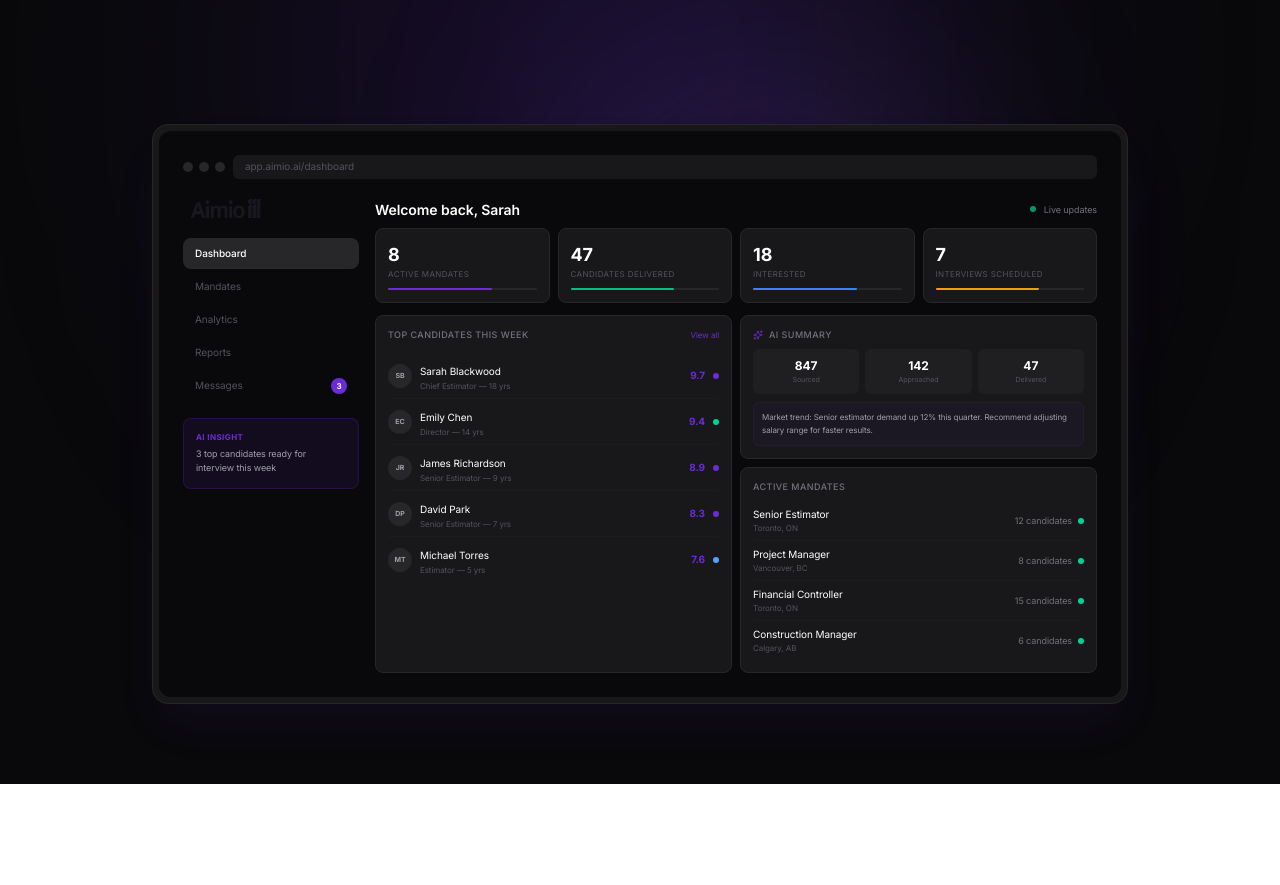
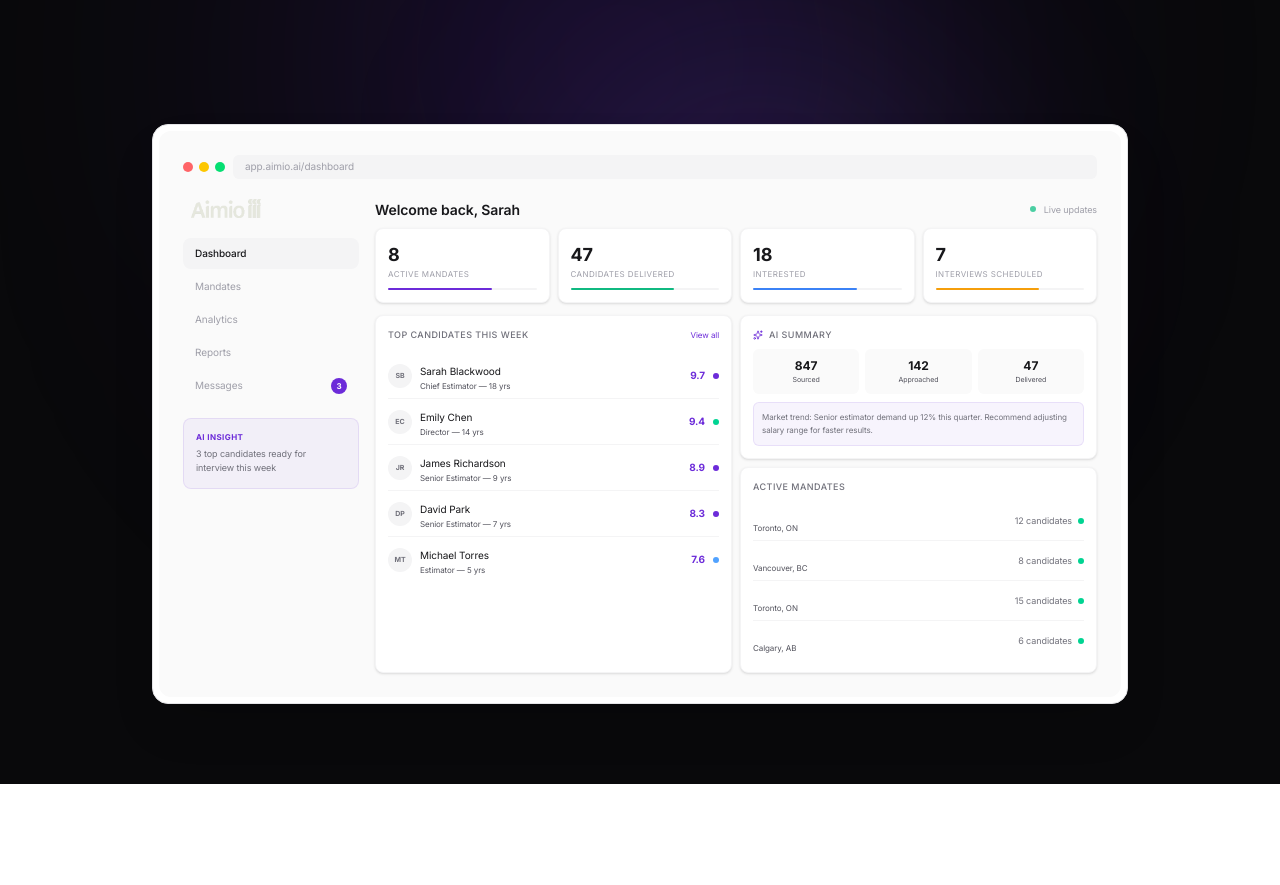
Before and after one commit to Aimio-virtual-recruiter/aimio-client-portal, a Next.js app: page /landing in a window 1280 px wide. Shown: the part 580-1465 px from the top of the page. Built offline with nearby package versions, Linux system fonts and the light colour scheme.

Commit message:
White sneak peek preview - high contrast on dark hero

```diff
--- a/src/app/landing/page.tsx
+++ b/src/app/landing/page.tsx
@@ -65,17 +65,17 @@ export default function LandingPage() {
 
         {/* Product Preview — Premium */}
         <div className="relative z-10 max-w-5xl mx-auto px-6 pb-20">
-          <div className="bg-zinc-900 rounded-2xl border border-zinc-800 p-1.5 shadow-2xl shadow-[#6C2BD9]/10">
-            <div className="bg-zinc-950 rounded-xl p-6">
+          <div className="bg-white rounded-2xl border border-zinc-200 p-1.5 shadow-2xl shadow-black/20">
+            <div className="bg-[#fafafa] rounded-xl p-6">
               {/* Browser bar */}
               <div className="flex items-center gap-2 mb-5">
                 <div className="flex gap-1.5">
-                  <div className="w-2.5 h-2.5 rounded-full bg-zinc-800" />
-                  <div className="w-2.5 h-2.5 rounded-full bg-zinc-800" />
-                  <div className="w-2.5 h-2.5 rounded-full bg-zinc-800" />
+                  <div className="w-2.5 h-2.5 rounded-full bg-red-400" />
+                  <div className="w-2.5 h-2.5 rounded-full bg-yellow-400" />
+                  <div className="w-2.5 h-2.5 rounded-full bg-green-400" />
                 </div>
-                <div className="flex-1 bg-zinc-900 rounded-md h-6 flex items-center px-3">
-                  <span className="text-[10px] text-zinc-600">app.aimio.ai/dashboard</span>
+                <div className="flex-1 bg-zinc-100 rounded-md h-6 flex items-center px-3">
+                  <span className="text-[10px] text-zinc-400">app.aimio.ai/dashboard</span>
                 </div>
               </div>
 
@@ -83,7 +83,7 @@ export default function LandingPage() {
                 {/* Sidebar */}
                 <div className="w-44 shrink-0 space-y-0.5">
                   <div className="flex items-center gap-2 mb-5 px-2">
-                    <Image src="/aimio-logo.png" alt="Aimio" width={70} height={20} className="invert opacity-90" />
+                    <Image src="/aimio-logo.png" alt="Aimio" width={70} height={20} />
                   </div>
                   {[
                     { n: "Dashboard", active: true },
@@ -92,26 +92,26 @@ export default function LandingPage() {
                     { n: "Reports", active: false },
                     { n: "Messages", active: false, badge: "3" },
                   ].map((item) => (
-                    <div key={item.n} className={`px-3 py-2 rounded-lg text-[10px] flex items-center justify-between ${item.active ? "bg-zinc-800 text-white font-medium" : "text-zinc-600"}`}>
+                    <div key={item.n} className={`px-3 py-2 rounded-lg text-[10px] flex items-center justify-between ${item.active ? "bg-zinc-100 text-zinc-900 font-medium" : "text-zinc-400"}`}>
                       {item.n}
                       {item.badge && <span className="bg-[#6C2BD9] text-white text-[8px] w-4 h-4 rounded-full flex items-center justify-center font-bold">{item.badge}</span>}
                     </div>
                   ))}
 
                   {/* AI Insight mini */}
-                  <div className="mt-4 bg-[#6C2BD9]/10 rounded-lg p-3 border border-[#6C2BD9]/20">
+                  <div className="mt-4 bg-[#6C2BD9]/5 rounded-lg p-3 border border-[#6C2BD9]/10">
                     <p className="text-[8px] text-[#6C2BD9] font-bold uppercase tracking-wider mb-1">AI Insight</p>
-                    <p className="text-[9px] text-zinc-400 leading-relaxed">3 top candidates ready for interview this week</p>
+                    <p className="text-[9px] text-zinc-500 leading-relaxed">3 top candidates ready for interview this week</p>
                   </div>
                 </div>
 
                 {/* Main content */}
                 <div className="flex-1 space-y-3">
                   <div className="flex items-center justify-between mb-2">
-                    <p className="text-[14px] text-white font-semibold">Welcome back, Sarah</p>
+                    <p className="text-[14px] text-zinc-900 font-semibold">Welcome back, Sarah</p>
                     <div className="flex items-center gap-2">
-                      <div className="w-1.5 h-1.5 bg-emerald-400 rounded-full animate-pulse" />
-                      <span className="text-[9px] text-zinc-500">Live updates</span>
+                      <div className="w-1.5 h-1.5 bg-emerald-500 rounded-full animate-pulse" />
+                      <span className="text-[9px] text-zinc-400">Live updates</span>
                     </div>
                   </div>
 
@@ -123,10 +123,10 @@ export default function LandingPage() {
                       { v: "18", l: "Interested", c: "#3B82F6" },
                       { v: "7", l: "Interviews scheduled", c: "#F59E0B" },
                     ].map((s) => (
-                      <div key={s.l} className="bg-zinc-900 rounded-lg p-3 border border-zinc-800">
-                        <p className="text-[18px] font-bold text-white">{s.v}</p>
-                        <p className="text-[8px] text-zinc-600 uppercase tracking-wider">{s.l}</p>
-                        <div className="mt-2 h-0.5 bg-zinc-800 rounded-full">
+                      <div key={s.l} className="bg-white rounded-lg p-3 border border-zinc-100 shadow-sm">
+                        <p className="text-[18px] font-bold text-zinc-900">{s.v}</p>
+                        <p className="text-[8px] text-zinc-400 uppercase tracking-wider">{s.l}</p>
+                        <div className="mt-2 h-0.5 bg-zinc-100 rounded-full">
                           <div className="h-full rounded-full" style={{ width: "70%", backgroundColor: s.c }} />
                         </div>
                       </div>
@@ -136,7 +136,7 @@ export default function LandingPage() {
                   {/* Two columns */}
                   <div className="grid grid-cols-2 gap-2">
                     {/* Candidates */}
-                    <div className="bg-zinc-900 rounded-lg border border-zinc-800 p-3">
+                    <div className="bg-white rounded-lg border border-zinc-100 p-3 shadow-sm">
                       <div className="flex items-center justify-between mb-3">
                         <p className="text-[9px] text-zinc-500 uppercase tracking-wider font-medium">Top candidates this week</p>
                         <span className="text-[8px] text-[#6C2BD9]">View all</span>
@@ -148,13 +148,13 @@ export default function LandingPage() {
                         { n: "David Park", s: "8.3", t: "Senior Estimator — 7 yrs", status: "new" },
                         { n: "Michael Torres", s: "7.6", t: "Estimator — 5 yrs", status: "interview" },
                       ].map((c) => (
-                        <div key={c.n} className="flex items-center justify-between py-1.5 border-b border-zinc-800/30 last:border-0">
+                        <div key={c.n} className="flex items-center justify-between py-1.5 border-b border-zinc-100 last:border-0">
                           <div className="flex items-center gap-2">
-                            <div className="w-6 h-6 bg-zinc-800 rounded-full flex items-center justify-center">
-                              <span className="text-[7px] font-bold text-zinc-400">{c.n.split(" ").map(n => n[0]).join("")}</span>
+                            <div className="w-6 h-6 bg-zinc-100 rounded-full flex items-center justify-center">
+                              <span className="text-[7px] font-bold text-zinc-500">{c.n.split(" ").map(n => n[0]).join("")}</span>
                             </div>
                             <div>
-                              <span className="text-[10px] text-white">{c.n}</span>
+                              <span className="text-[10px] text-zinc-900">{c.n}</span>
                               <p className="text-[8px] text-zinc-600">{c.t}</p>
                             </div>
                           </div>
@@ -169,26 +169,26 @@ export default function LandingPage() {
                     {/* AI Summary + Active mandates */}
                     <div className="space-y-2">
                       {/* AI Summary */}
-                      <div className="bg-zinc-900 rounded-lg border border-zinc-800 p-3">
+                      <div className="bg-white rounded-lg border border-zinc-100 p-3 shadow-sm">
                         <div className="flex items-center gap-1.5 mb-2">
                           <Sparkles size={10} className="text-[#6C2BD9]" />
                           <p className="text-[9px] text-zinc-500 uppercase tracking-wider font-medium">AI Summary</p>
                         </div>
                         <div className="grid grid-cols-3 gap-1.5 mb-2">
                           {[{ v: "847", l: "Sourced" }, { v: "142", l: "Approached" }, { v: "47", l: "Delivered" }].map(s => (
-                            <div key={s.l} className="bg-zinc-800/50 rounded-md p-2 text-center">
-                              <p className="text-[12px] font-bold text-white">{s.v}</p>
+                            <div key={s.l} className="bg-zinc-50 rounded-md p-2 text-center">
+                              <p className="text-[12px] font-bold text-zinc-900">{s.v}</p>
                               <p className="text-[7px] text-zinc-600">{s.l}</p>
                             </div>
                           ))}
                         </div>
                         <div className="bg-[#6C2BD9]/5 rounded-md p-2 border border-[#6C2BD9]/10">
-                          <p className="text-[8px] text-zinc-400 leading-relaxed">Market trend: Senior estimator demand up 12% this quarter. Recommend adjusting salary range for faster results.</p>
+                          <p className="text-[8px] text-zinc-500 leading-relaxed">Market trend: Senior estimator demand up 12% this quarter. Recommend adjusting salary range for faster results.</p>
                         </div>
                       </div>
 
                       {/* Active mandates */}
-                      <div className="bg-zinc-900 rounded-lg border border-zinc-800 p-3">
+                      <div className="bg-white rounded-lg border border-zinc-100 p-3 shadow-sm">
                         <p className="text-[9px] text-zinc-500 uppercase tracking-wider font-medium mb-2">Active mandates</p>
                         {[
                           { t: "Senior Estimator", l: "Toronto, ON", c: 12 },
@@ -196,7 +196,7 @@ export default function LandingPage() {
                           { t: "Financial Controller", l: "Toronto, ON", c: 15 },
                           { t: "Construction Manager", l: "Calgary, AB", c: 6 },
                         ].map((m) => (
-                          <div key={m.t} className="flex items-center justify-between py-1.5 border-b border-zinc-800/30 last:border-0">
+                          <div key={m.t} className="flex items-center justify-between py-1.5 border-b border-zinc-100 last:border-0">
                             <div>
                               <p className="text-[10px] text-white">{m.t}</p>
                               <p className="text-[8px] text-zinc-600">{m.l}</p>
```
